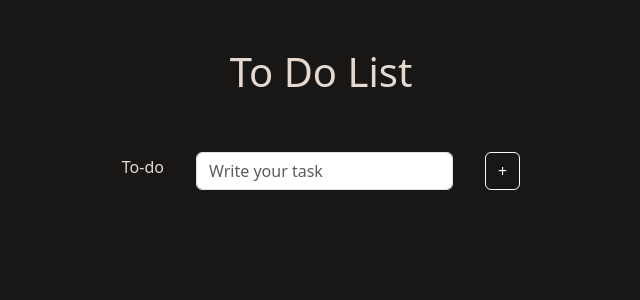
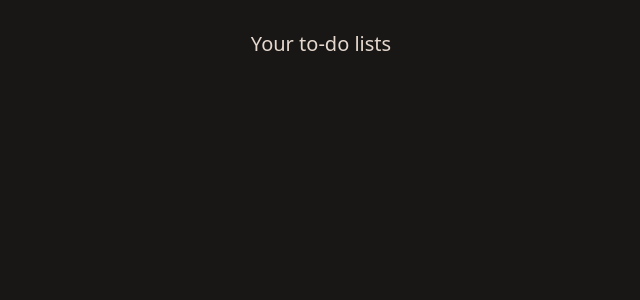
Before and after one commit to alysgbn/to-do-list-mern, a React (Create React App) app in the folder todo-list/: page /second in a window 1280 px wide. Shown: the top 300 px of the page, without its empty margins (319-959 px from the left). Built offline with nearby package versions, Linux system fonts and the light colour scheme.

Commit message:
added local storage

```diff
--- a/todo-list/package.json
+++ b/todo-list/package.json
@@ -10,6 +10,7 @@
     "react": "^18.3.1",
     "react-bootstrap": "^2.10.4",
     "react-dom": "^18.3.1",
+    "react-router-dom": "^6.26.2",
     "react-scripts": "^5.0.1",
     "sass": "^1.79.3",
     "web-vitals": "^2.1.4"
--- a/todo-list/src/App.js
+++ b/todo-list/src/App.js
@@ -1,25 +1,17 @@
-import logo from './logo.svg';
-import './App.css';
-import { Home } from './pages/Home';
-
+import logo from "./logo.svg";
+import "./App.css";
+import { Home } from "./pages/Home";
+import SecondPage from "./pages/SecondPage";
+import { BrowserRouter, Route, Routes } from "react-router-dom";
 function App() {
   return (
     <div className="App">
-       <Home/>
-      {/* <header className="App-header">
-        <img src={logo} className="App-logo" alt="logo" />
-        <p>
-          Edit <code>src/App.js</code> and save to reload.
-        </p>
-        <a
-          className="App-link"
-          href="https://reactjs.org"
-          target="_blank"
-          rel="noopener noreferrer"
-        >
-          Learn React
-        </a>
-      </header> */}
+      <BrowserRouter>
+        <Routes>
+          <Route path="/" element={<Home />} />
+          <Route path="/second" element={<SecondPage />} />
+        </Routes>
+      </BrowserRouter>
     </div>
   );
 }
--- a/todo-list/src/pages/Home.jsx
+++ b/todo-list/src/pages/Home.jsx
@@ -3,16 +3,19 @@ import "../resources/home.scss";
 import { Container } from "react-bootstrap";
 import ToDoForm from "./ToDoForm";
 import ToDoLists from "./ToDoLists";
+import { useNavigate } from "react-router";
 
 export const Home = () => {
+  const navigate = useNavigate();
+
   const [todoList, setTodoList] = useState([]);
+  localStorage.setItem("toDoList", todoList);
 
   function deleteTask(index) {
     const newTodoList = [...todoList];
     newTodoList.splice(index, 1);
     setTodoList(newTodoList);
   }
-
 
   function editTask(index, newValue) {
     const newTodoList = [...todoList];
@@ -22,8 +25,15 @@ export const Home = () => {
 
   return (
     <Container>
-      <ToDoLists todoList={todoList} deleteTask={deleteTask} editTask={editTask}/>
+      <ToDoLists
+        todoList={todoList}
+        deleteTask={deleteTask}
+        editTask={editTask}
+      />
       <ToDoForm todoList={todoList} setTodoList={setTodoList} />
+      <div style={{ marginTop: "2rem", color: "#e5d8ce", cursor: "pointer" }} onClick={() => navigate("/second")}>
+        Proceed
+      </div>
     </Container>
   );
 };
--- /dev/null
+++ b/todo-list/src/pages/SecondPage.jsx
@@ -0,0 +1,11 @@
+import React from 'react'
+
+ const SecondPage = () => {
+    const task = localStorage.getItem("toDoList");
+
+    return <div> <h5 style={{ color: "#e5d8ce", marginTop: "2rem" }}>Your to-do lists</h5>
+        <h1>{task}</h1>
+    </div>;
+  };
+
+  export default SecondPage;
--- a/todo-list/src/pages/ToDoForm.jsx
+++ b/todo-list/src/pages/ToDoForm.jsx
@@ -2,6 +2,8 @@ import React, { useState } from "react";
 import { Button, Form } from "react-bootstrap";
 const ToDoForm = ({ todoList, setTodoList }) => {
   const [task, setTask] = useState("");
+
+
 
   function handleButtonClick() {
     setTodoList([...todoList, task]);
```
Also changed, not shown: 1 other file (tests, documents, lock files or other folders).
